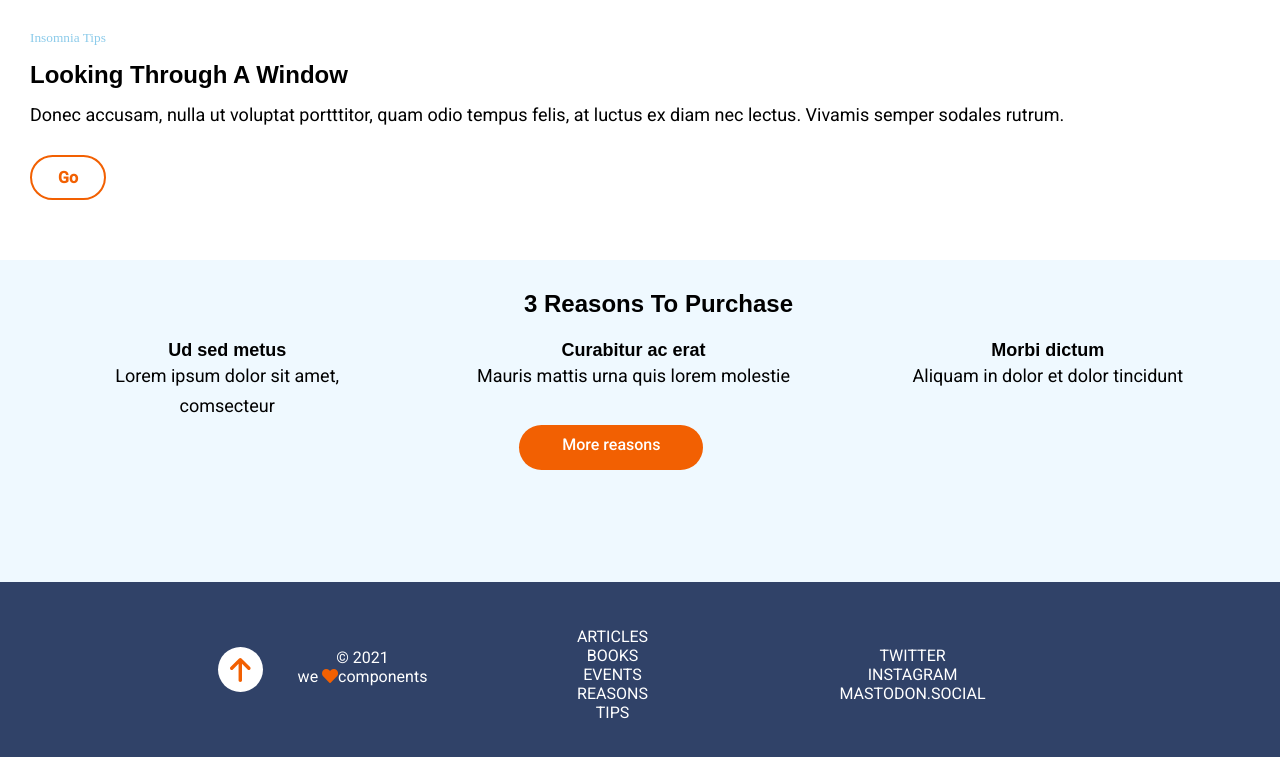
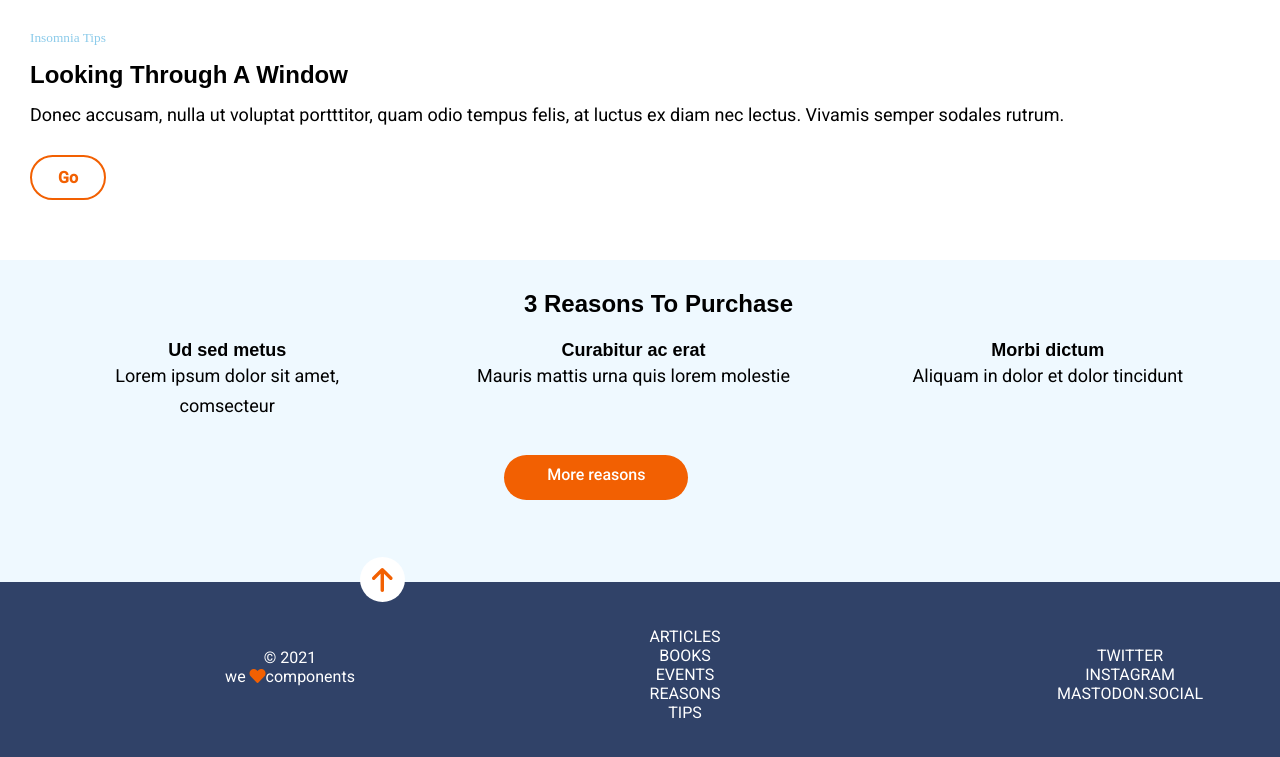
Before and after one commit to Adalab/modulo-1-evaluacion-final-Rouseta, a website: page src/html/index.html in a window 1280 px wide. Shown: the part 830-1587 px from the top of the page. Drawn offline with nearby package versions, Linux system fonts and the light colour scheme; files that its build step writes are made by us from their sources; files whose address does not match are found by name.

Commit message:
added final buttons tablet

```diff
--- a/src/scss/layout/_footer.scss
+++ b/src/scss/layout/_footer.scss
@@ -36,7 +36,6 @@ a {
   align-items: center;
   justify-content: center;
 }
-
 .scroll {
   background-color: white;
   height: 45px;
@@ -58,6 +57,7 @@ a {
     flex-direction: row;
     padding-bottom: 45px;
     padding-top: 45px;
+    justify-content: space-between;
   }
   .copyright {
     order: 1;
@@ -71,5 +71,6 @@ a {
     order: 3;
   }
   .scroll {
+    transform: translate(360px, -110px);
   }
 }
--- a/src/scss/layout/_page.scss
+++ b/src/scss/layout/_page.scss
@@ -142,5 +142,6 @@
   .buttom_scroll {
     grid-column: 2;
     grid-row: 4;
+    transform: translate(-15px, 30px);
   }
 }
```
